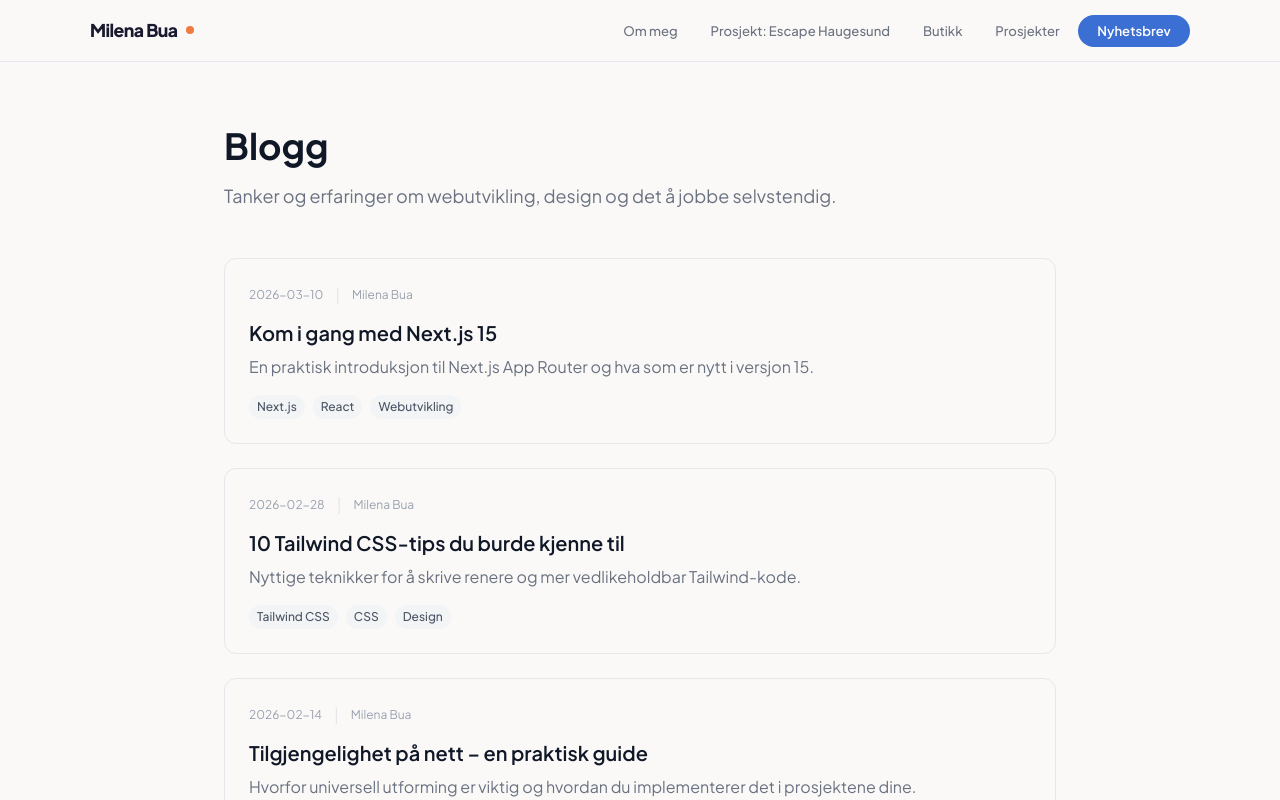
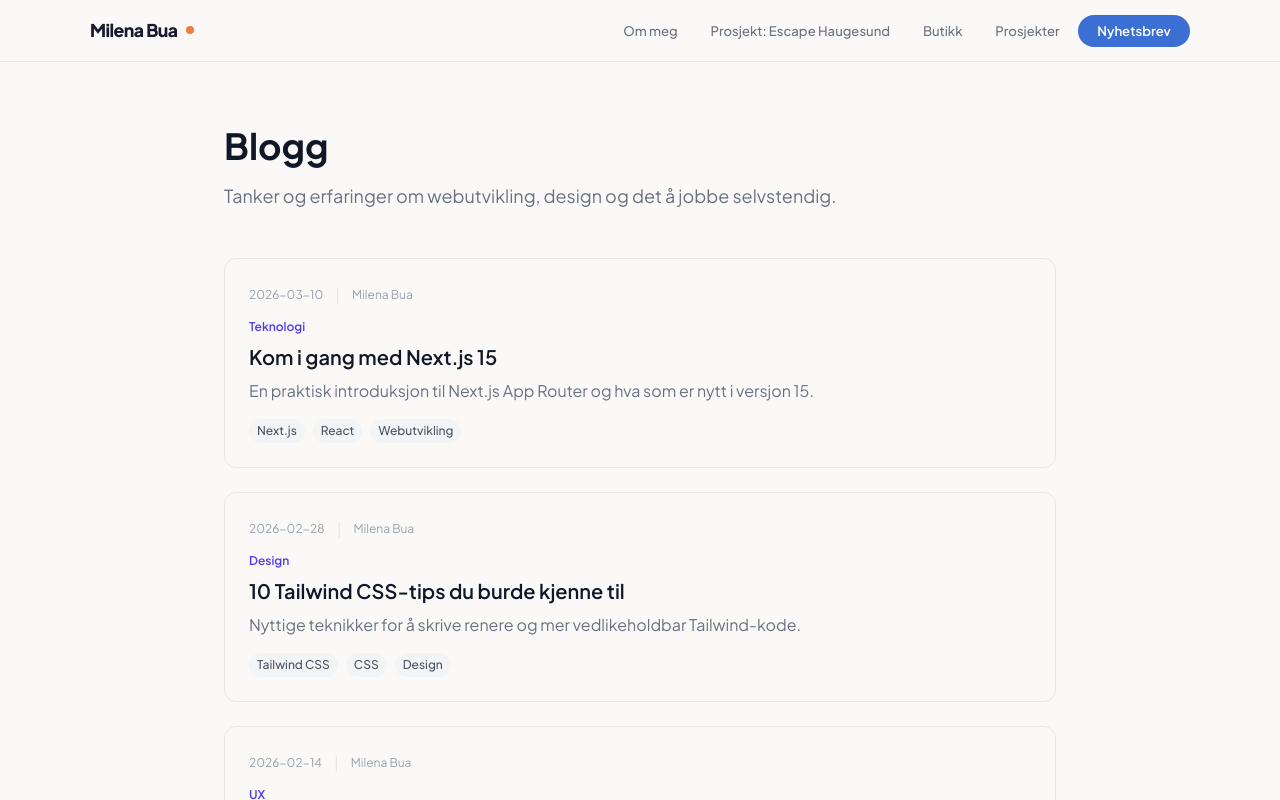
Before and after one commit to Prestati/MilenaBua, a Next.js app: page /blogg in a window 1280 px wide. Shown: the top 800 px of the page. Built offline with nearby package versions, Linux system fonts and the light colour scheme; no server answers.

Commit message:
Implementer komplett blogg-system med bildeopplasting, publiseringskontroller og kategorisering

```diff
--- a/src/app/admin/blogg/actions.ts
+++ b/src/app/admin/blogg/actions.ts
@@ -1,15 +1,28 @@
 "use server";
 
 import { writeContent } from "@/lib/content";
+import { mkdir, writeFile } from "fs/promises";
+import path from "path";
 import { revalidatePath } from "next/cache";
 import type { BlogPost } from "@/types";
 
 export async function savePostsAction(posts: BlogPost[]): Promise<{ success?: boolean; error?: string }> {
   try {
-    await writeContent("posts.json", posts);
+    const normalized = posts.map((post) => ({
+      ...post,
+      category: post.category || "",
+      published: !!post.published,
+      publishDate: post.publishDate || post.date,
+      visible: post.visible !== false,
+      tags: post.tags || [],
+      imageUrl: post.imageUrl || "",
+    }));
+
+    await writeContent("posts.json", normalized);
     revalidatePath("/blogg");
     return { success: true };
-  } catch {
-    return { error: "Noe gikk galt." };
+  } catch (error) {
+    console.error("Save posts error:", error);
+    return { error: "Noe gikk galt. Prøv igjen." };
   }
 }
--- /dev/null
+++ b/src/app/api/upload/route.ts
@@ -0,0 +1,28 @@
+import { NextResponse } from "next/server";
+import { mkdir, writeFile } from "fs/promises";
+import path from "path";
+
+export async function POST(request: Request) {
+  try {
+    const formData = await request.formData();
+    const file = formData.get("image") as File | null;
+
+    if (!file || !file.name || file.size === 0) {
+      return NextResponse.json({ error: "Ingen fil valgt" }, { status: 400 });
+    }
+
+    const bytes = await file.arrayBuffer();
+    const uploadsDir = path.join(process.cwd(), "public/uploads");
+    await mkdir(uploadsDir, { recursive: true });
+
+    const ext = file.name.split(".").pop() ?? "jpg";
+    const filename = `blog-${Date.now()}-${Math.random().toString(36).slice(2, 8)}.${ext}`;
+    const finalPath = path.join(uploadsDir, filename);
+    await writeFile(finalPath, Buffer.from(bytes));
+
+    return NextResponse.json({ url: `/uploads/${filename}` });
+  } catch (error) {
+    console.error("Upload error", error);
+    return NextResponse.json({ error: "Feil ved opplasting" }, { status: 500 });
+  }
+}
--- a/src/app/blogg/[slug]/page.tsx
+++ b/src/app/blogg/[slug]/page.tsx
@@ -1,5 +1,6 @@
 import { notFound } from "next/navigation";
 import Link from "next/link";
+import Image from "next/image";
 import { posts, getPostBySlug } from "@/data/posts";
 import type { Metadata } from "next";
 
@@ -11,10 +12,15 @@ export async function generateStaticParams() {
   return posts.map((p) => ({ slug: p.slug }));
 }
 
+function isPublished(post: typeof posts[number]) {
+  const now = new Date().toISOString().slice(0, 10);
+  return post.visible !== false && post.published && post.publishDate && post.publishDate <= now;
+}
+
 export async function generateMetadata({ params }: Props): Promise<Metadata> {
   const { slug } = await params;
   const post = getPostBySlug(slug);
-  if (!post) return {};
+  if (!post || !isPublished(post)) return {};
   return { title: post.title, description: post.excerpt };
 }
 
@@ -22,7 +28,7 @@ export default async function BloggPostPage({ params }: Props) {
   const { slug } = await params;
   const post = getPostBySlug(slug);
 
-  if (!post) notFound();
+  if (!post || !isPublished(post)) notFound();
 
   return (
     <div className="max-w-3xl mx-auto px-4 sm:px-6 lg:px-8 py-16">
@@ -46,6 +52,17 @@ export default async function BloggPostPage({ params }: Props) {
         <span>{post.author}</span>
       </div>
 
+      {post.imageUrl && (
+        <div className="relative w-full h-80 mb-8 rounded-xl overflow-hidden border border-gray-200">
+          <Image
+            src={post.imageUrl}
+            alt={post.title}
+            fill
+            className="object-cover"
+          />
+        </div>
+      )}
+
       <div className="prose prose-gray max-w-none">
         <p className="text-lg text-gray-600 leading-relaxed">{post.content}</p>
       </div>
--- a/src/app/blogg/page.tsx
+++ b/src/app/blogg/page.tsx
@@ -1,4 +1,5 @@
 import Link from "next/link";
+import Image from "next/image";
 import { posts } from "@/data/posts";
 import type { Metadata } from "next";
 
@@ -7,7 +8,16 @@ export const metadata: Metadata = {
   description: "Tanker og erfaringer om webutvikling, design og teknologi.",
 };
 
+function isPublished(post: typeof posts[number]) {
+  const now = new Date().toISOString().slice(0, 10);
+  return post.visible !== false && post.published && post.publishDate && post.publishDate <= now;
+}
+
 export default function BloggPage() {
+  const visiblePosts = posts
+    .filter(isPublished)
+    .sort((a, b) => ((a.publishDate || a.date) < (b.publishDate || b.date) ? 1 : -1));
+
   return (
     <div className="max-w-4xl mx-auto px-4 sm:px-6 lg:px-8 py-16">
       <h1 className="text-4xl font-bold text-gray-900 mb-4">Blogg</h1>
@@ -16,27 +26,33 @@ export default function BloggPage() {
       </p>
 
       <div className="space-y-6">
-        {posts.map((post) => (
+        {visiblePosts.map((post) => (
           <Link
             key={post.slug}
             href={`/blogg/${post.slug}`}
-            className="group block border border-gray-200 rounded-xl p-6 hover:shadow-md transition-shadow"
+            className="group block border border-gray-200 rounded-xl overflow-hidden hover:shadow-md transition-shadow"
           >
+            <div className="flex flex-col sm:flex-row gap-4">
+              {post.imageUrl && (
+                <div className="relative w-full sm:w-48 h-40 flex-shrink-0">
+                  <Image src={post.imageUrl} alt={post.title} fill className="object-cover" />
+                </div>
+              )}
+              <div className="p-6 flex-1">
                 <div className="flex items-center gap-3 mb-3">
-              <p className="text-xs text-gray-400">{post.date}</p>
+                  <p className="text-xs text-gray-400">{post.publishDate || post.date}</p>
                   <span className="text-gray-200">|</span>
                   <p className="text-xs text-gray-400">{post.author}</p>
                 </div>
-            <h2 className="text-xl font-semibold text-gray-900 group-hover:text-indigo-600 transition-colors">
-              {post.title}
-            </h2>
+                <div className="mb-2 text-xs font-semibold text-indigo-600">{post.category || "Uten kategori"}</div>
+                <h2 className="text-xl font-semibold text-gray-900 group-hover:text-indigo-600 transition-colors">{post.title}</h2>
                 <p className="mt-2 text-gray-500">{post.excerpt}</p>
                 <div className="mt-4 flex flex-wrap gap-2">
                   {post.tags.map((tag) => (
-                <span key={tag} className="text-xs px-2 py-1 rounded-full bg-gray-100 text-gray-600 font-medium">
-                  {tag}
-                </span>
+                    <span key={tag} className="text-xs px-2 py-1 rounded-full bg-gray-100 text-gray-600 font-medium">{tag}</span>
                   ))}
+                </div>
+              </div>
             </div>
           </Link>
         ))}
--- a/src/content/posts.json
+++ b/src/content/posts.json
@@ -6,7 +6,12 @@
     "date": "2026-03-10",
     "author": "Milena Bua",
     "tags": ["Next.js", "React", "Webutvikling"],
-    "content": "Next.js 15 introduserer flere spennende forbedringer til App Router. I dette innlegget går vi gjennom de viktigste endringene og hvordan du kommer raskt i gang."
+    "content": "Next.js 15 introduserer flere spennende forbedringer til App Router. I dette innlegget går vi gjennom de viktigste endringene og hvordan du kommer raskt i gang.",
+    "imageUrl": "",
+    "category": "Teknologi",
+    "published": true,
+    "publishDate": "2026-03-10",
+    "visible": true
   },
   {
     "slug": "tailwind-tips-og-triks",
@@ -15,7 +20,12 @@
     "date": "2026-02-28",
     "author": "Milena Bua",
     "tags": ["Tailwind CSS", "CSS", "Design"],
-    "content": "Tailwind CSS har blitt et av de mest populære CSS-rammeverkene. Her er ti tips som vil hjelpe deg å skrive bedre Tailwind-kode."
+    "content": "Tailwind CSS har blitt et av de mest populære CSS-rammeverkene. Her er ti tips som vil hjelpe deg å skrive bedre Tailwind-kode.",
+    "imageUrl": "",
+    "category": "Design",
+    "published": true,
+    "publishDate": "2026-02-28",
+    "visible": true
   },
   {
     "slug": "tilgjengelighet-pa-nett",
@@ -24,6 +34,11 @@
     "date": "2026-02-14",
     "author": "Milena Bua",
     "tags": ["Tilgjengelighet", "UX", "HTML"],
-    "content": "Universell utforming handler om å lage nettsider som fungerer for alle. I denne guiden ser vi på konkrete tiltak du kan ta i dag."
+    "content": "Universell utforming handler om å lage nettsider som fungerer for alle. I denne guiden ser vi på konkrete tiltak du kan ta i dag.",
+    "imageUrl": "",
+    "category": "UX",
+    "published": true,
+    "publishDate": "2026-02-14",
+    "visible": true
   }
 ]
--- a/src/types/index.ts
+++ b/src/types/index.ts
@@ -19,6 +19,11 @@ export interface BlogPost {
   author: string;
   tags: string[];
   content: string;
+  imageUrl?: string;
+  category?: string;
+  published?: boolean;
+  publishDate?: string;
+  visible?: boolean;
 }
 
 export interface Product {
```
Also changed, not shown: src/app/admin/blogg/BlogAdmin.tsx (+67 -0 lines), .claude/settings.local.json. Lines whose indentation alone changed are shown as unchanged.
